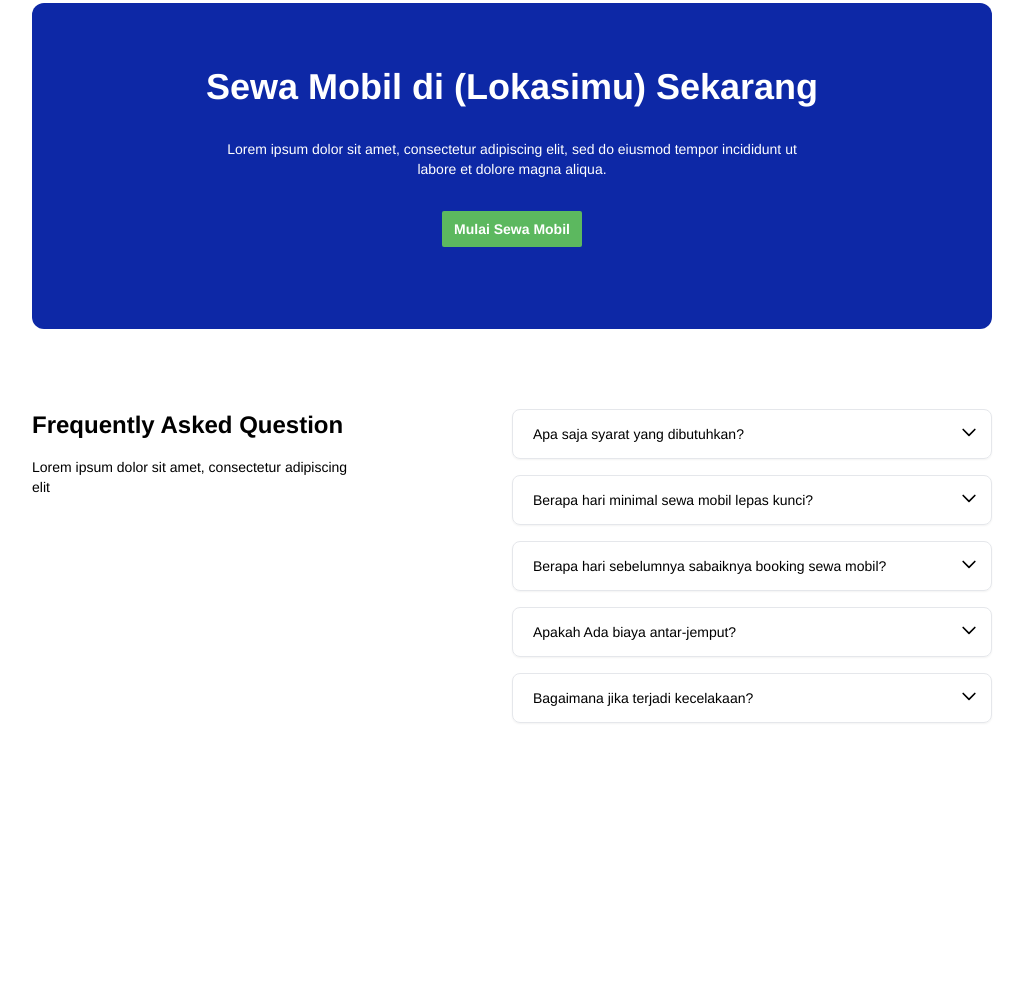
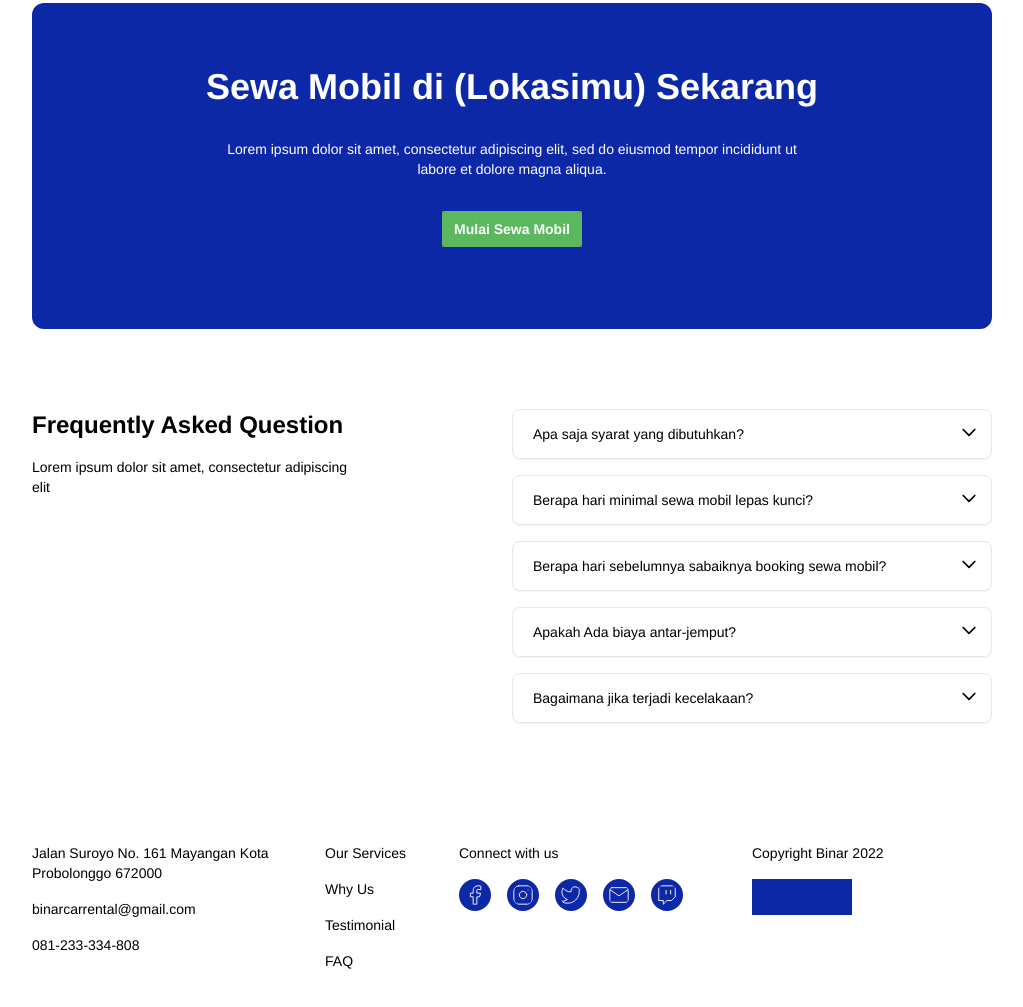
Before and after one commit to SahidJafar/24001117-SYNRGY7-sah-bcr-ch2, a website: page index.html in a window 1280 px wide. Shown: the part 1703-2710 px from the top of the page, without its empty margins (128-1151 px from the left). Before the commit the page ends 2466 px from the top, so only its background shows below. Drawn offline with nearby package versions, Linux system fonts and the light colour scheme.

Commit message:
feat : Create footer section

```diff
--- a/index.html
+++ b/index.html
@@ -23,10 +23,10 @@
       >
         <ul class="flex space-x-0 md:space-x-4 lg:space-x-8">
           <li>
-            <a href="#our-services" class="">Our Services</a>
+            <a href="#our" class="">Our Services</a>
           </li>
           <li>
-            <a href="#why-us" class="">Why Us</a>
+            <a href="#why" class="">Why Us</a>
           </li>
           <li>
             <a href="#testimonial" class="">Testimonial</a>
@@ -59,10 +59,10 @@
         <h1 class="text-sm font-bold">BCR</h1>
         <ul class="space-y-4">
           <li>
-            <a href="#our-services" class="">Our Services</a>
+            <a href="#our" class="">Our Services</a>
           </li>
           <li>
-            <a href="#why-us" class="">Why Us</a>
+            <a href="#why" class="">Why Us</a>
           </li>
           <li>
             <a href="#testimonial" class="">Testimonial</a>
@@ -488,8 +488,64 @@
 <!-- /Faq Section -->
 
 <!-- Footer Section -->
-<footer>
+<footer class="py-20">
+<div class="flex h-full w-full justify-center items-center">
+  <div class="container md:w-3/4 w-11/12 md:flex block justify-between md:space-y-0 space-y-4">
+    <div class="md:w-1/4 w-full">
+      <div class="space-y-4">
+        <p class="text-sm font-light text-black w-[80%] md:w-full">
+          Jalan Suroyo No. 161 Mayangan Kota Probolonggo 672000
+        </p>
+        <p class="text-sm font-light text-black">
+          binarcarrental@gmail.com
+        </p>
+        <p class="text-sm font-light text-black">081-233-334-808</p>
+      </div>
+    </div>
+    <div class="w-fit">
+      <div class="space-y-4 flex flex-col">
+        <a href="#our" class="text-sm md:font-light font-normal text-black">Our Services</a>
+        <a href="#why" class="text-sm md:font-light font-normal text-black">Why Us</a>
+        <a href="#testimonial" class="text-sm md:font-light font-normal text-black">Testimonial</a>
+        <a href="#faq" class="text-sm md:font-light font-normal text-black">FAQ</a>
+      </div>
+    </div>
+    <div class="md:w-1/4 w-full">
+      <div class="space-y-4">
+        <p class="text-sm font-light text-black">Connect with us</p>
+        <div class="flex justify-start gap-4">
+          <i
+            data-feather="facebook"
+            class="rounded-full bg-[#0D28A6] text-white p-[5px] stroke-1 w-[32px] h-[32px]"
+          ></i>
+          <i
+            data-feather="instagram"
+            class="rounded-full bg-[#0D28A6] text-white p-[5px] stroke-1 w-[32px] h-[32px]"
+          ></i>
+          <i
+            data-feather="twitter"
+            class="rounded-full bg-[#0D28A6] text-white p-[5px] stroke-1 w-[32px] h-[32px]"
+          ></i>
+          <i
+            data-feather="mail"
+            class="rounded-full bg-[#0D28A6] text-white p-[5px] stroke-1 w-[32px] h-[32px]"
+          ></i>
+          <i
+            data-feather="twitch"
+            class="rounded-full bg-[#0D28A6] text-white p-[5px] stroke-1 w-[32px] h-[32px]"
+          ></i>
+        </div>
+      </div>
+    </div>
+    <div class="md:w-1/4 w-full">
+      <div class="space-y-4">
+        <p class="text-sm font-light text-black">Copyright Binar 2022</p>
+        <div class="bg-[#0D28A6] w-[100px] h-9"></div>
+      </div>
+    </div>
+  </div>
 
+</div>
 </footer>
 <!-- /Footer Section -->
 
```
Also changed, not shown: src/assets/styles/output.css.
